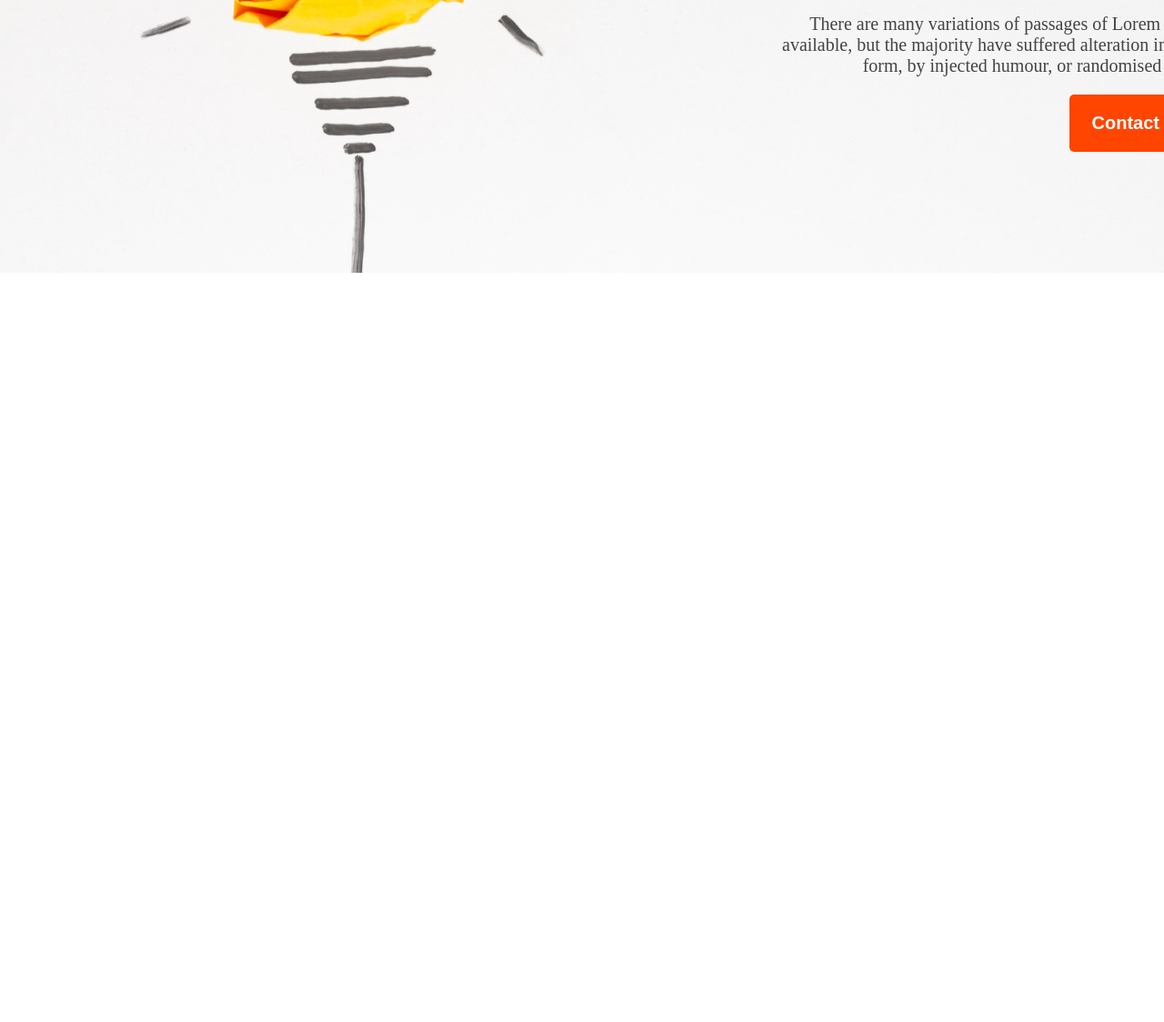
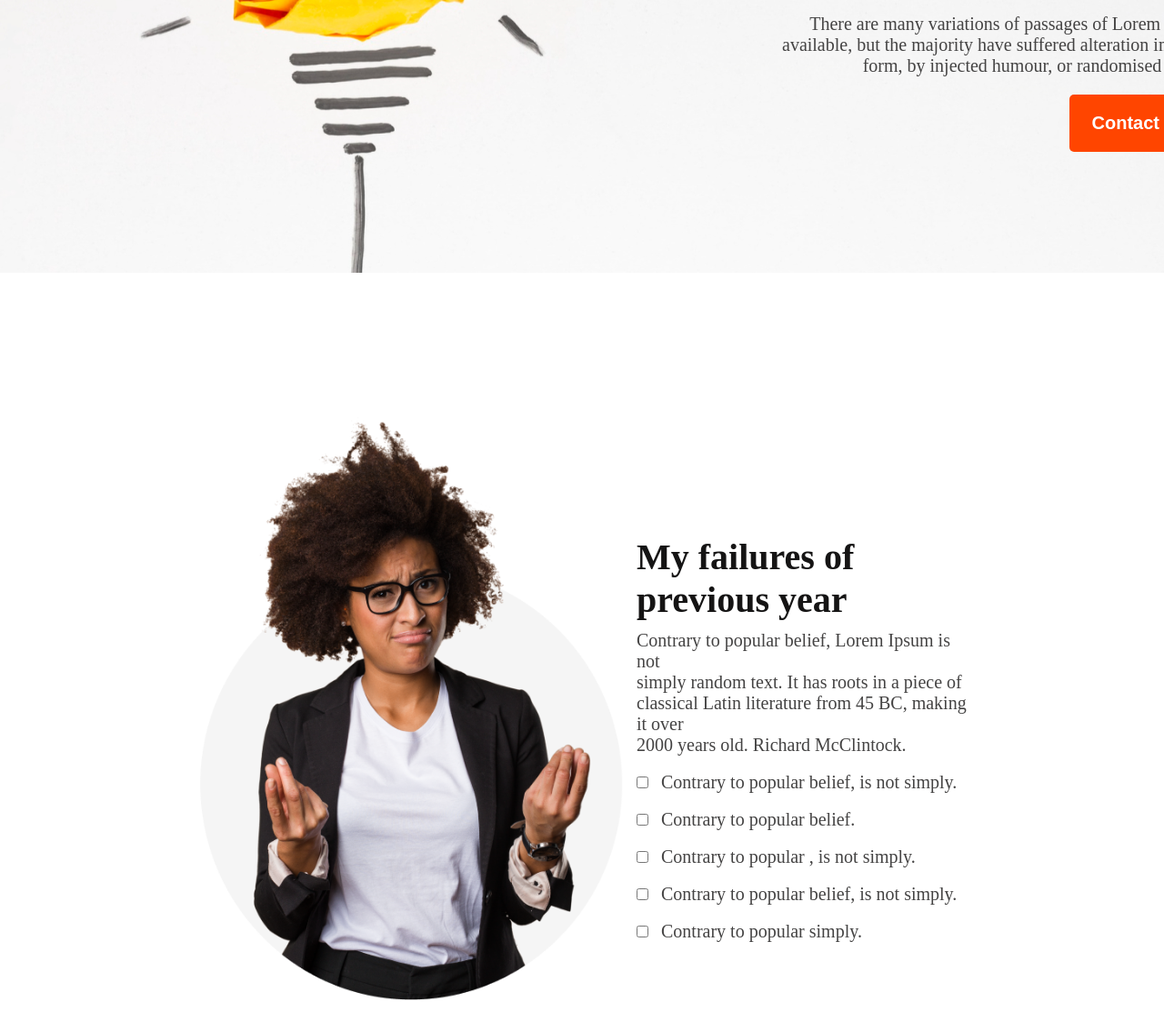
Before and after one commit to Thejellyfish1024/My-first-portfolio-website, a plain HTML site: page index.html in a window 1280 px wide. Shown: the part 500-1624 px from the top of the page at 91% size. Before the commit the page ends 800 px from the top, so only its background shows below. Drawn offline with Linux system fonts and the light colour scheme.

Commit message:
added main

```diff
--- a/index.html
+++ b/index.html
@@ -12,14 +12,36 @@
     <header>
         <div class="header">
             <div class="header-content">
-                    <h2 class="header-head">All Thinks Are<br>Possible If You<br>believe</h2>
-                <p class="header-para">There are many variations of passages of Lorem Ipsum <br> available, but the
+                <h2 class="header-head">All Thinks Are<br>Possible If You<br>believe</h2>
+                <p class="primary-para">There are many variations of passages of Lorem Ipsum <br> available, but the
                     majority have suffered alteration in some <br> form, by injected humour, or randomised words</p>
                 <button class="header-button">Contact Us</button>
             </div>
         </div>
     </header>
-    <main></main>
+    <main>
+        <div class="main">
+            <div class="main-div">
+                <img class="main-pic" src="images/person.png" alt="">
+            </div>
+            <div class="main-content">
+                <h2 class="main-head">My failures of <br> previous year</h2>
+                <p class="primary-para singlepara">Contrary to popular belief, Lorem Ipsum is not <br> simply random text. It has roots
+                    in a piece of <br> classical Latin literature from 45 BC, making it over <br> 2000 years old. Richard
+                    McClintock.</p><br>
+               <input type="checkbox" name="" id="">
+                <p class="primary-para main-para">Contrary to popular belief, is not simply.</p><br><br>
+                <input type="checkbox" name="" id="">
+                <p class="primary-para main-para">Contrary to popular belief.</p><br><br>
+                <input type="checkbox" name="" id="">
+                <p class="primary-para main-para">Contrary to popular , is not simply.</p><br><br>
+                <input type="checkbox" name="" id="">
+                <p class="primary-para main-para">Contrary to popular belief, is not simply.</p><br><br>
+                <input type="checkbox" name="" id="">
+                <p class="primary-para main-para">Contrary to popular simply.</p>
+            </div>
+        </div>
+    </main>
     <footer></footer>
 </body>
 
--- a/styles/main.css
+++ b/styles/main.css
@@ -32,7 +32,7 @@
     padding: 10px 0px 10px 70px;
 }
 
-.header-para {
+.primary-para {
     padding: 10px 0px 10px 10px;
     font-size: 20px;
     color: #444343;
@@ -52,3 +52,52 @@
     margin-top: 10px;
     border-radius: 5px;
 }
+
+.main-para {
+    display: inline;
+    margin: 0px;
+
+}
+
+.main {
+    display: flex;
+    justify-content: space-around;
+    align-items: center;
+    background-color: #FFF;
+    max-width: 1600px;
+    max-height: 1000px;
+
+
+}
+
+.main-head {
+
+    width: 288px;
+    height: 94px;
+    color: #151414;
+
+    font-size: 40px;
+
+    font-weight: 700;
+
+}
+
+.singlepara {
+    padding: 0px 10px 0px 0px;
+}
+
+.main-pic {
+    width: 500px;
+    height: 650px;
+    border-radius:0;
+    padding: 0px 0px 20px 200px;
+   /* background-color: rgba(241, 91, 34, 0.20); */
+
+}
+.main-div{
+    background-image: none;
+    margin-top: 150px;
+}
+.main-content{
+    padding: 200px 200px 0px 0px;
+}
```
